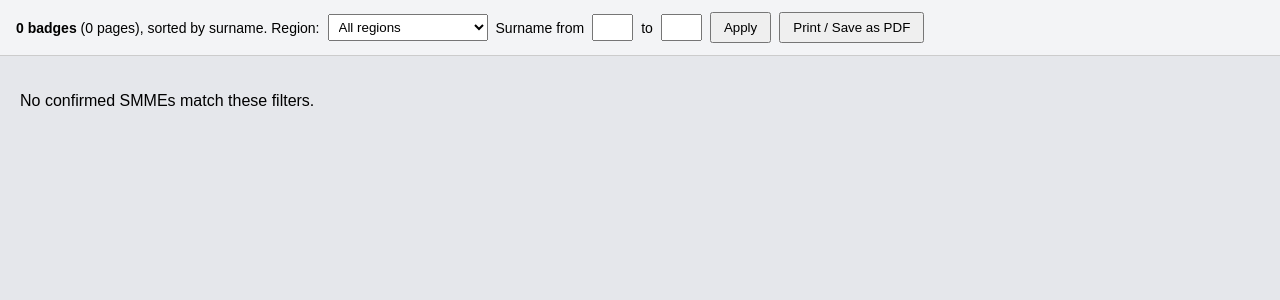
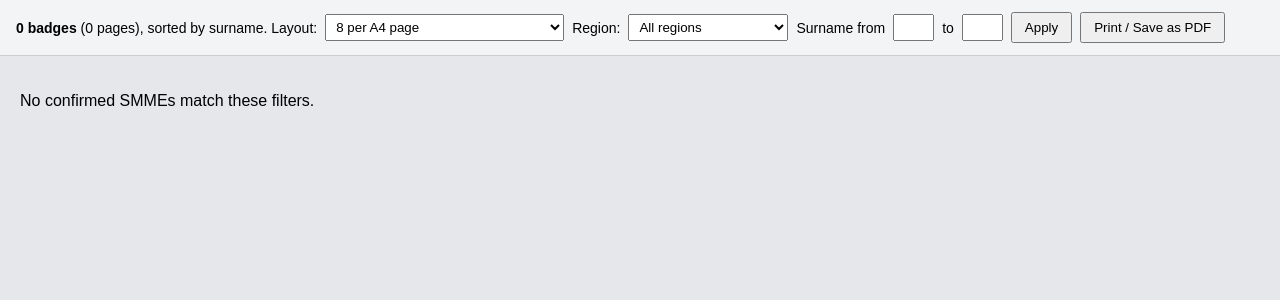
Before and after one commit to ruanlxxnders0/Moratwe, a Django app: page /events/1/checkin/badges/ in a window 1280 px wide. Shown: the top 300 px of the page. Run offline with Django 4.2, Linux system fonts and the light colour scheme; a user stored in the database is signed in; tables that the repository leaves empty hold one stand-in row (values such as "Sample post"); parts of the project's set-up code (start-up, migrations or seed data) failed here and were passed over; some libraries are stand-ins or nearby versions.

Commit message:
Bulk badges: add one-badge-per-page layout at 90x60mm for the printer

```diff
--- a/events/views.py
+++ b/events/views.py
@@ -807,10 +807,11 @@
         lo, hi = first or 'A', last or 'Z'
         regs = [r for r in regs if lo <= (r.surname.strip()[:1].upper() or 'A') <= hi]
 
-    per_page = 8
+    single = request.GET.get('layout') == 'single'
+    per_page = 1 if single else 8
     pages = [regs[i:i + per_page] for i in range(0, len(regs), per_page)]
     return render(request, 'events/smme_badges_bulk.html', {
         'event': event, 'pages': pages, 'total': len(regs), 'bar_text': event.badge_bar_text or 'SMME',
-        'region': region, 'first': first, 'last': last,
+        'region': region, 'first': first, 'last': last, 'single': single,
         'regions': SMMERegistration.REGION_CHOICES,
     })
--- a/templates/events/smme_badges_bulk.html
+++ b/templates/events/smme_badges_bulk.html
@@ -4,8 +4,9 @@
 <meta charset="utf-8">
 <title>Badges - {{ event.title }}</title>
 <style>
-  @page { size: A4 portrait; margin: 0; }
+  {% if single %}@page { size: 90mm 60mm; margin: 0; }{% else %}@page { size: A4 portrait; margin: 0; }{% endif %}
   html, body { margin: 0; padding: 0; font-family: Arial, Helvetica, sans-serif; }
+  {% if single %}.page { width: 90mm !important; height: 60mm !important; padding: 0 !important; display: block !important; }{% endif %}
   .toolbar { padding: 12px 16px; background: #f3f4f6; border-bottom: 1px solid #ccc; font-size: 14px; }
   .toolbar form { display: inline-flex; gap: 8px; align-items: center; flex-wrap: wrap; }
   .toolbar input, .toolbar select { padding: 4px 6px; }
@@ -28,6 +29,11 @@
 <div class="toolbar">
   <strong>{{ total }} badge{{ total|pluralize }}</strong> ({{ pages|length }} page{{ pages|length|pluralize }}), sorted by surname.
   <form method="get">
+    Layout:
+    <select name="layout">
+      <option value="sheet" {% if not single %}selected{% endif %}>8 per A4 page</option>
+      <option value="single" {% if single %}selected{% endif %}>One badge per page (90 x 60 mm)</option>
+    </select>
     Region:
     <select name="region">
       <option value="">All regions</option>
```
